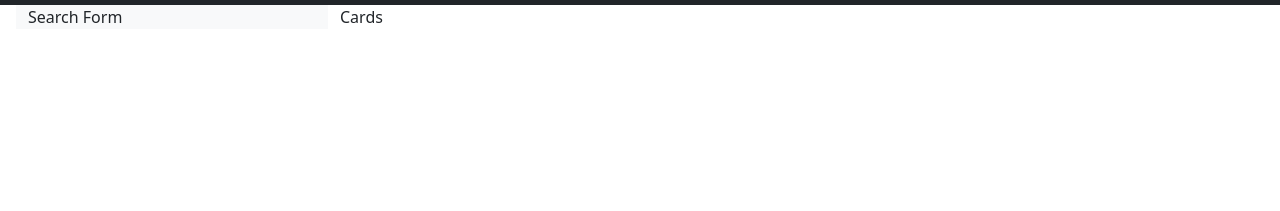
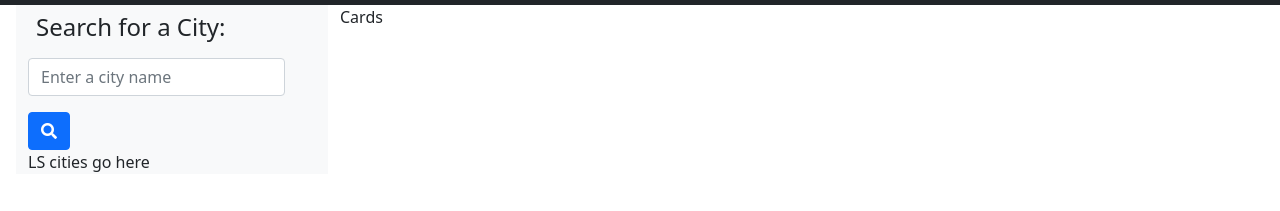
Before and after one commit to surajverma2587/weather-dashboard-app, a plain HTML site: page index.html in a window 1280 px wide. Shown: the part 81-292 px from the top of the page. Drawn offline with nearby package versions, Linux system fonts and the light colour scheme.

Commit message:
add styled form

```diff
--- a/index.html
+++ b/index.html
@@ -4,6 +4,12 @@
     <meta charset="UTF-8" />
     <meta http-equiv="X-UA-Compatible" content="IE=edge" />
     <meta name="viewport" content="width=device-width, initial-scale=1.0" />
+    <link
+      rel="stylesheet"
+      href="https://use.fontawesome.com/releases/v5.8.1/css/all.css"
+      integrity="sha384-50oBUHEmvpQ+1lW4y57PTFmhCaXp0ML5d60M1M7uH2+nqUivzIebhndOJK28anvf"
+      crossorigin="anonymous"
+    />
     <link
       href="https://cdn.jsdelivr.net/npm/bootstrap@5.0.0-beta3/dist/css/bootstrap.min.css"
       rel="stylesheet"
@@ -23,7 +29,30 @@
     </header>
     <main class="container-fluid">
       <div class="row px-3">
-        <div class="col-md-3 col-sm-12 bg-light">Search Form</div>
+        <div class="col-md-3 col-sm-12 bg-light">
+          <div>
+            <h4 class="p-md-2">Search for a City:</h4>
+            <form class="row row-cols-lg-auto g-3 align-items-center">
+              <div class="col-12">
+                <div class="input-group">
+                  <input
+                    type="text"
+                    class="form-control"
+                    id="city-input"
+                    placeholder="Enter a city name"
+                  />
+                </div>
+              </div>
+
+              <div class="col-12">
+                <button type="submit" class="btn btn-primary">
+                  <i class="fas fa-search"></i>
+                </button>
+              </div>
+            </form>
+          </div>
+          <div>LS cities go here</div>
+        </div>
         <div class="col-md-3 col-sm-12">Cards</div>
       </div>
     </main>
```
